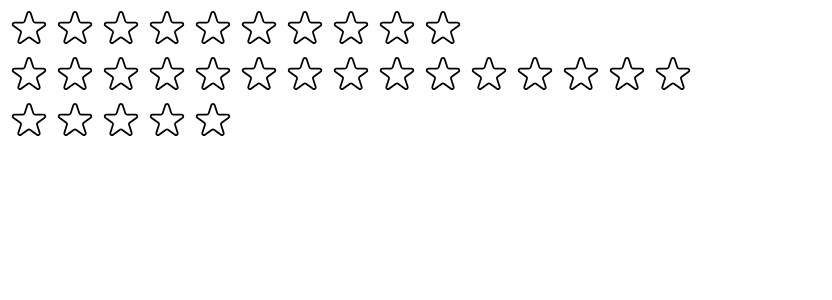
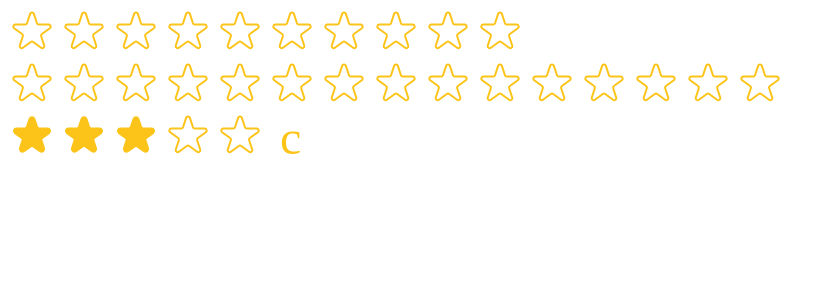
Before and after one commit to StenixDev/vanilla, a React (Create React App) app: page / in a window 1280 px wide. Shown: the top 300 px of the page, without its empty margins (0-832 px from the left). Built offline with nearby package versions, Linux system fonts and the light colour scheme.

Commit message:
Improving reusability with props

```diff
--- a/src/StarRating.jsx
+++ b/src/StarRating.jsx
@@ -11,41 +11,61 @@ const containerStar = {
   gap: "4px",
 };
 
+export default function StarRating({
+  maxRating = 5,
+  color = "#fcc419",
+  size = 48,
+  className = "",
+  messages = [],
+  defaultRating = 0,
+  onSetRating,
+}) {
+  const [rating, setRating] = useState(defaultRating);
+  const [tempRating, setTempRating] = useState(0);
+
+  function handleRating(rating) {
+    setRating(rating);
+    onSetRating(rating);
+  }
+
   const textStyle = {
     lineHeight: "1",
     margin: "0",
+    color,
+    fontSize: `${size}px`,
   };
-
-export default function StarRating({ maxRating = 5 }) {
-  const [rating, setRating] = useState(0);
-  const [tempRating, setTempRating] = useState(0);
   return (
-    <div style={containerStyle}>
+    <div style={containerStyle} className={className}>
       <div style={containerStar}>
         {Array.from({ length: maxRating }, (_, i) => (
           <Star
             key={i}
+            color={color}
+            size={size}
             rating={rating}
             full={tempRating >= i + 1 ? tempRating + 1 : i + 1 <= rating}
-            onRate={() => setRating(i + 1)}
+            onRate={() => handleRating(i + 1)}
             onHoverIn={() => setTempRating(i + 1)}
             onHoverOut={() => setTempRating(0)}
           />
         ))}
       </div>
-      <p style={textStyle}>{tempRating || rating || ""}</p>
+      <p style={textStyle}>
+        {messages.length === maxRating
+          ? messages[tempRating ? tempRating - 1 : rating - 1]
+          : messages[0] || tempRating || rating || ""}
+      </p>
     </div>
   );
 }
 
+function Star({ color, size, full, onRate, onHoverIn, onHoverOut }) {
   const starStyle = {
-  width: "42px",
-  heigth: "42px",
+    width: `${size}px`,
+    heigth: `${size}px`,
     display: "block",
     cursor: "pointer",
   };
-
-function Star({ full, onRate, onHoverIn, onHoverOut }) {
   return (
     <span
       role="button"
@@ -58,8 +78,8 @@ function Star({ full, onRate, onHoverIn, onHoverOut }) {
         <svg
           xmlns="http://www.w3.org/2000/svg"
           viewBox="0 0 20 20"
-          fill="#000"
-          stroke="#000"
+          fill={color}
+          stroke={color}
         >
           <path d="M9.049 2.927c.3-.921 1.603-.921 1.902 0l1.07 3.292a1 1 0 00.95.69h3.462c.969 0 1.371 1.24.588 1.81l-2.8 2.034a1 1 0 00-.364 1.118l1.07 3.292c.3.921-.755 1.688-1.54 1.118l-2.8-2.034a1 1 0 00-1.175 0l-2.8 2.034c-.784.57-1.838-.197-1.539-1.118l1.07-3.292a1 1 0 00-.364-1.118L2.98 8.72c-.783-.57-.38-1.81.588-1.81h3.461a1 1 0 00.951-.69l1.07-3.292z" />
         </svg>
@@ -68,7 +88,7 @@ function Star({ full, onRate, onHoverIn, onHoverOut }) {
           xmlns="http://www.w3.org/2000/svg"
           fill="none"
           viewBox="0 0 24 24"
-          stroke="#000"
+          stroke={color}
         >
           <path
             strokeLinecap="round"
--- a/src/index.js
+++ b/src/index.js
@@ -10,7 +10,12 @@ root.render(
     {/* <App /> */}
     <StarRating maxRating={10} />
     <StarRating maxRating={15} />
-    <StarRating />
+    <StarRating
+      maxRating={5}
+      messages={["a", "b", "c", "d", "e"]}
+      defaultRating={3}
+      onSetRating={2}
+    />
   </React.StrictMode>
 );
 
```
Lines whose indentation alone changed are shown as unchanged.
